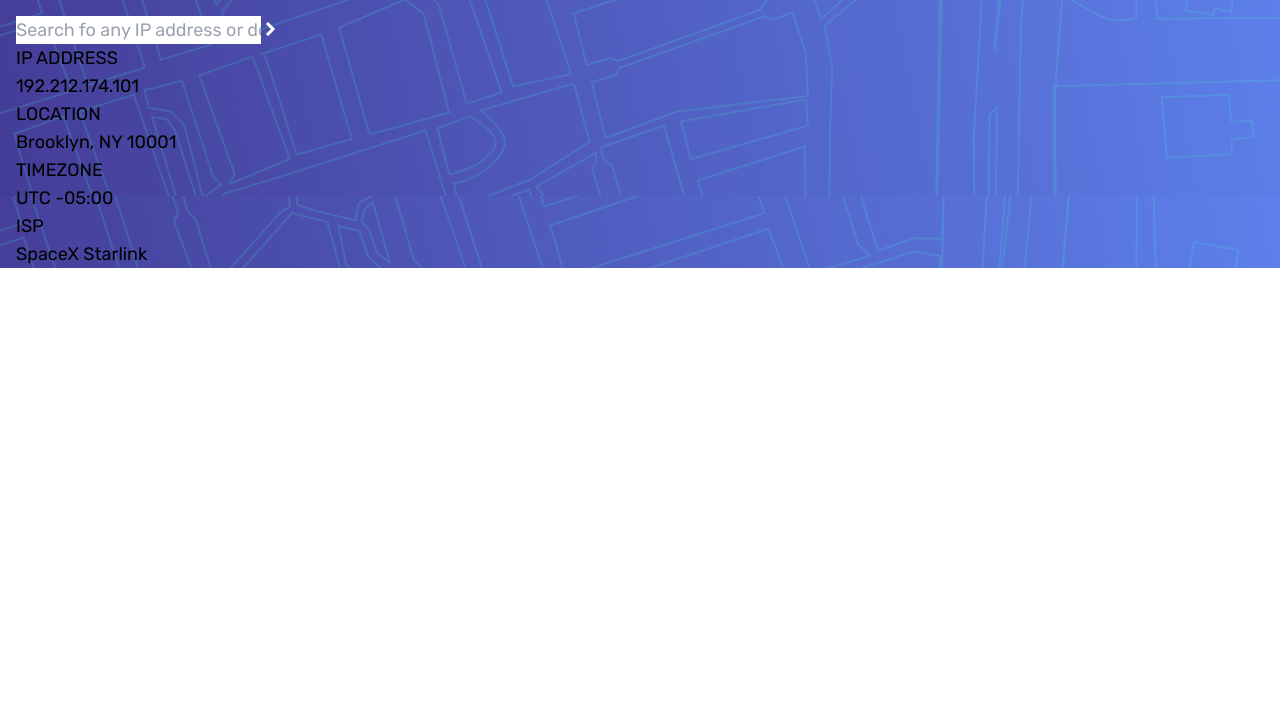
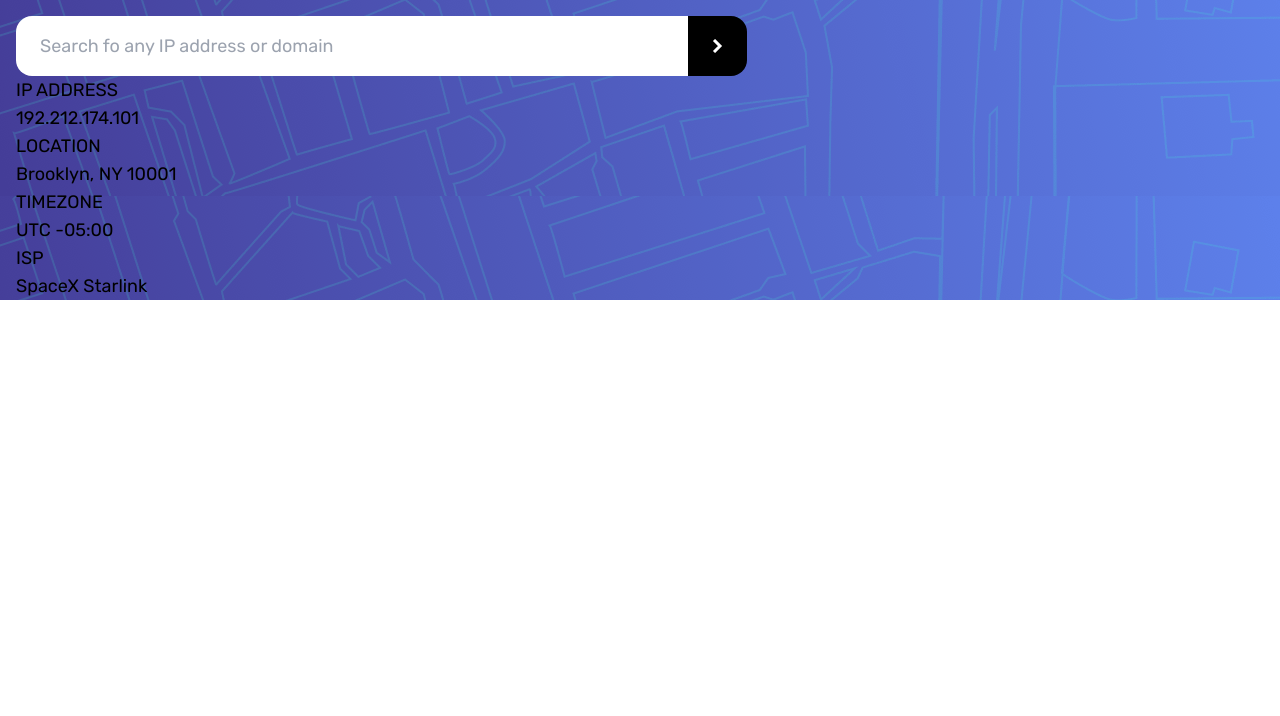
Before and after one commit to nicknjagi/ip-address-tracker, a website: page public/index.html in a window 1280 px wide. Shown: the part 84-800 px from the top of the page. Drawn offline with Linux system fonts and the light colour scheme.

Commit message:
style input

```diff
--- a/src/styles.css
+++ b/src/styles.css
@@ -19,3 +19,15 @@ main{
 h1 {
   @apply text-3xl font-medium text-center text-white mb-8
 }
+
+.input-container {
+  @apply flex
+}
+
+.input-container input {
+  @apply w-full max-w-2xl py-4 px-6 rounded-tl-2xl rounded-bl-2xl cursor-pointer
+}
+
+.input-container button {
+  @apply px-6 bg-black hover:bg-VeryDarkGray cursor-pointer rounded-tr-2xl rounded-br-2xl
+}
```
Also changed, not shown: public/styles.css.
